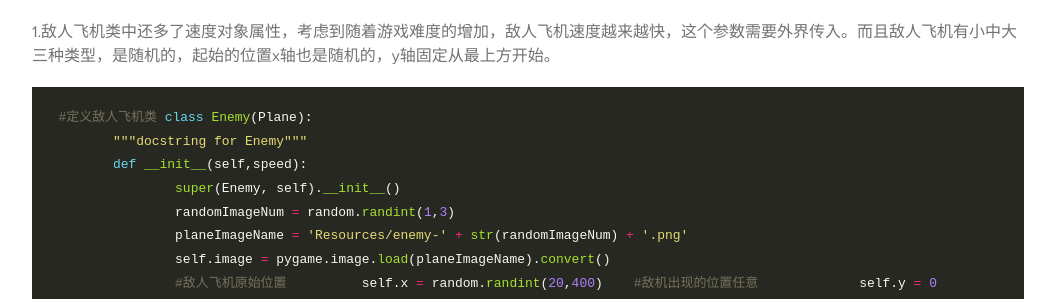
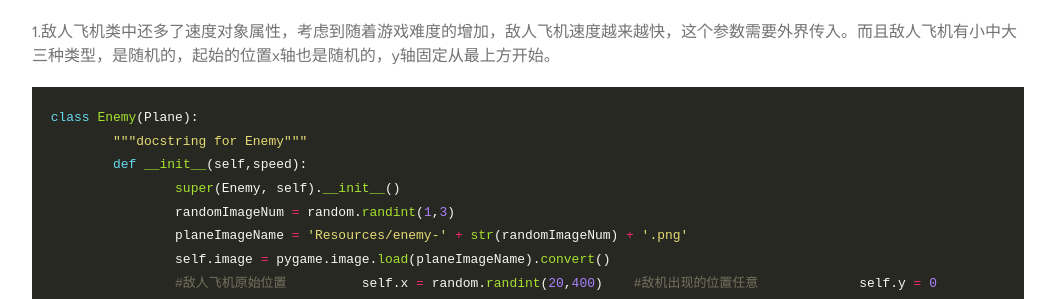
Before and after one commit to happyte/happyte.github.io, a Jekyll site: the page built from _posts/2017-01-14-Python微信飞机大战.MarkDown, in a window 1280 px wide. Shown: the part 3079-3378 px from the top of the page, without its empty margins (112-1167 px from the left). Built offline with Jekyll 4.4.1, drawn with Linux system fonts in a browser that asks for light colours; some web fonts are replaced.

Commit message:
修改第一篇文章

````diff
--- a/_posts/2017-01-14-Python微信飞机大战.MarkDown
+++ b/_posts/2017-01-14-Python微信飞机大战.MarkDown
@@ -123,8 +123,7 @@
 
 - 1.敌人飞机类中还多了速度对象属性，考虑到随着游戏难度的增加，敌人飞机速度越来越快，这个参数需要外界传入。而且敌人飞机有小中大三种类型，是随机的，起始的位置x轴也是随机的，y轴固定从最上方开始。
 
- ```python
- #定义敌人飞机类
+```python
 class Enemy(Plane):
 	"""docstring for Enemy"""
 	def __init__(self,speed):
@@ -138,7 +137,8 @@
 		self.planeName = 'enemy'
 		self.direction = 'down'     #用英文表示
 		self.speed = speed          #移动速度,这个参数现在需要传入
- ```
+
+```
 
 - 2.敌人的飞机不断往下掉，改变self.y,其实不用判断，direction没有用到
 
@@ -152,13 +152,13 @@
 
 - 1.GameInit类创建了几个类属性，g_enemyList列表用于存储敌人飞机对象，初始化玩家对象hero=object，object是元类，和用于统计玩家分数的属性score。
 
- ```python
+```python
    #类属性
    gameLevel = 1       #简单模式
    g_ememyList = []    #前面加上g类似全局变量
    score = 0           #用于统计分数
    hero = object
- ```
+```
 
 - 2.接下来定义了几个类方法和静态方法，用于封装功能，在主函数里调用的都是这些类方法和静态方法
 
@@ -205,7 +205,7 @@
 
  * 有3种类型的对象需要描绘，玩家飞机对象，敌人飞机对象和导弹，这个函数就是用来描绘这些对象，其中导弹和敌机需要判断哪些对象超出屏幕从列表中删除,这里用了del函数，记录下索引值并从列表中删除，同样也可以用pop函数,这里的j为索引值。
 
- ```python
+```python
  @classmethod
 	def draw(cls,screen):
 		delPlaneList = []
@@ -232,7 +232,7 @@
 		#删除加入到delBulletList中的导弹索引,是同步的
 		for m in delBulletList:
 			del cls.hero.bulletList[m]
- ```
+```
 
  * 玩家飞机对象发射子弹，同时也要判断打中了敌机就让敌机对象和和子弹对象同时从列表中删除。通过pygame.Rect(self.image.get_rect())获得矩形的值，但是只获得了图像的width和height两个属性，前两个属性left和top都为0，因此还需要设置这两个属性，然后通过collidetect判断两个矩形是否有相交处，其中索引值enemyIndex和bulletIndex需要仔细分析下
 
````
Also changed, not shown: 2 other files.
